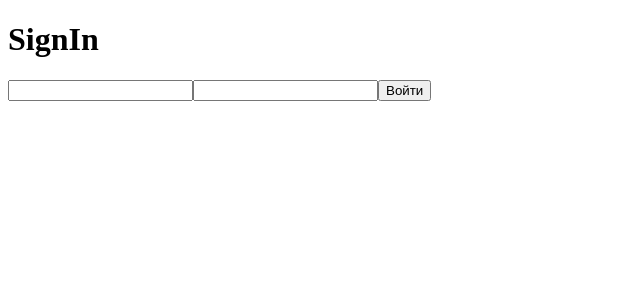
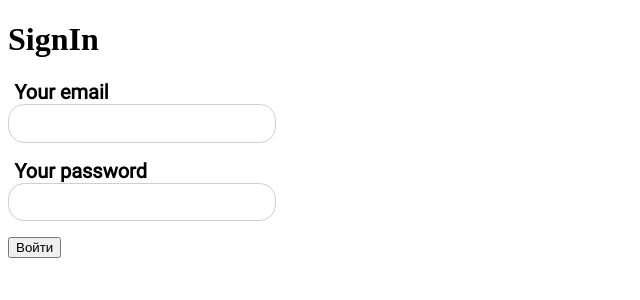
Before and after one commit to eg-bond/forms_hw, a React (Vite) app: page / in a window 1280 px wide. Shown: the top 300 px of the page, without its empty margins (0-640 px from the left). Built offline with nearby package versions, Linux system fonts and the light colour scheme.

Commit message:
fix: SignIn component using TextInput done

```diff
--- a/src/components/SignIn/SignIn.tsx
+++ b/src/components/SignIn/SignIn.tsx
@@ -1,10 +1,16 @@
 import { FormEvent, ChangeEvent, useRef } from 'react'
 import type { OnSubmitT } from '../../App'
+import { TextInput } from '../TextInput'
+
+enum InputNames {
+  email = 'email',
+  password = 'password',
+}
 
 function SignIn({ onSubmit }: { onSubmit: OnSubmitT }) {
   const inputs = useRef({
-    email: '',
-    password: '',
+    [InputNames.email]: '',
+    [InputNames.password]: '',
   })
 
   const handleChange = (
@@ -15,6 +21,7 @@ function SignIn({ onSubmit }: { onSubmit: OnSubmitT }) {
 
   const handleSubmit = (e: FormEvent<HTMLFormElement>) => {
     e.preventDefault()
+
     onSubmit(inputs.current.email, inputs.current.password)
   }
 
@@ -22,8 +29,20 @@ function SignIn({ onSubmit }: { onSubmit: OnSubmitT }) {
     <>
       <h1>SignIn</h1>
       <form onSubmit={handleSubmit} onChange={handleChange}>
-        <input onChange={handleChange} type='email' name='email' />
-        <input onChange={handleChange} type='password' name='password' />
+        <TextInput
+          type='email'
+          name={InputNames.email}
+          label='Your email'
+          size='md'
+          radius='lg'
+        />
+        <TextInput
+          type='password'
+          name={InputNames.password}
+          label='Your password'
+          size='md'
+          radius='lg'
+        />
         <button type='submit'>Войти</button>
       </form>
     </>
--- a/src/components/TextInput/TextInput.tsx
+++ b/src/components/TextInput/TextInput.tsx
@@ -4,6 +4,8 @@ import s from './css/styles.module.css'
 import type { TextInputOptionsT } from './TextInputTypes'
 
 function TextInput({
+  type = 'text',
+  name,
   placeholder,
   label,
   description,
@@ -33,9 +35,10 @@ function TextInput({
       )}
       {description && <p className={s.description}>{description}</p>}
       <input
+        type={type}
+        name={name}
         className={s.input}
         id={inputId}
-        type='text'
         placeholder={placeholder}
         disabled={disabled}
       />
--- a/src/components/TextInput/TextInputTypes.ts
+++ b/src/components/TextInput/TextInputTypes.ts
@@ -1,4 +1,6 @@
 export type TextInputOptionsT = {
+  type: string
+  name: string
   label: string
   asterisk: boolean
   description: string
--- a/src/components/TextInput/css/styles.module.css
+++ b/src/components/TextInput/css/styles.module.css
@@ -4,7 +4,7 @@
 }
 
 .inputContainer {
-  margin: 1rem;
+  margin: 1rem 0;
 }
 
 .label {
```
